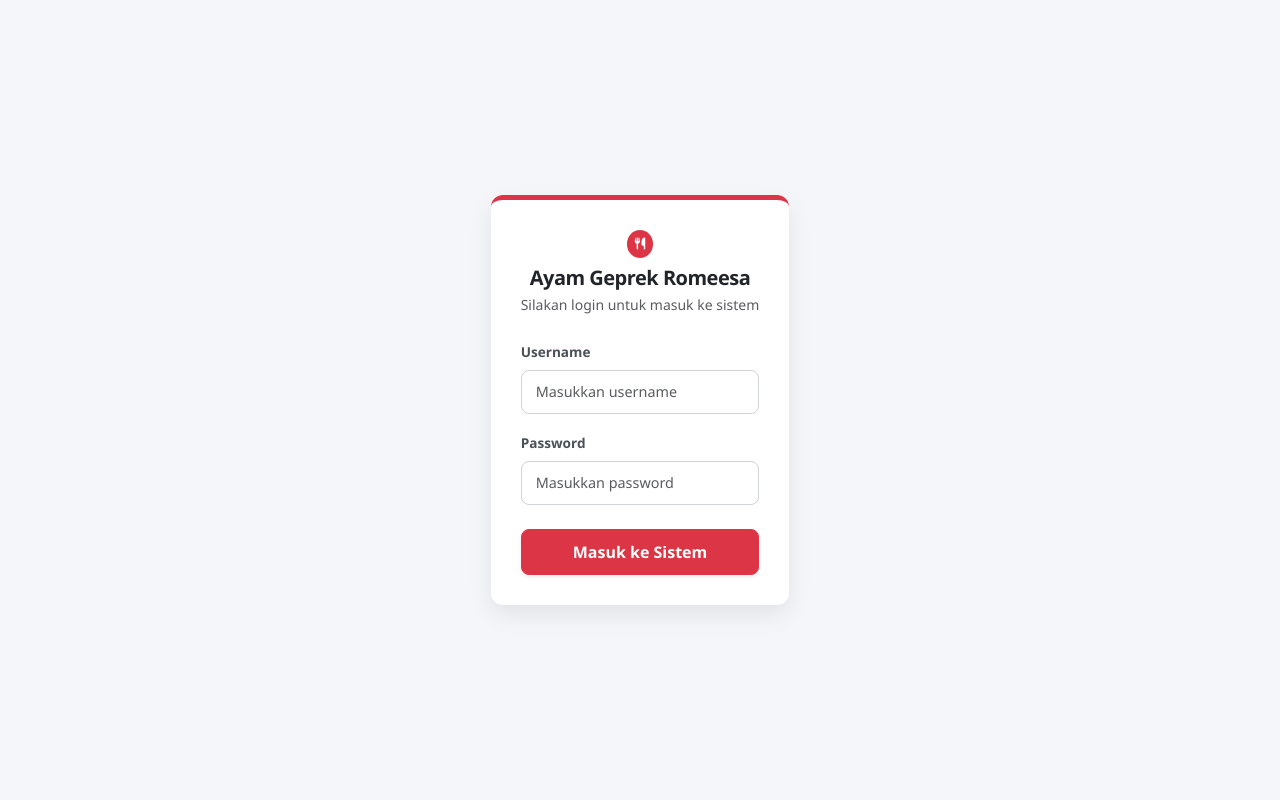
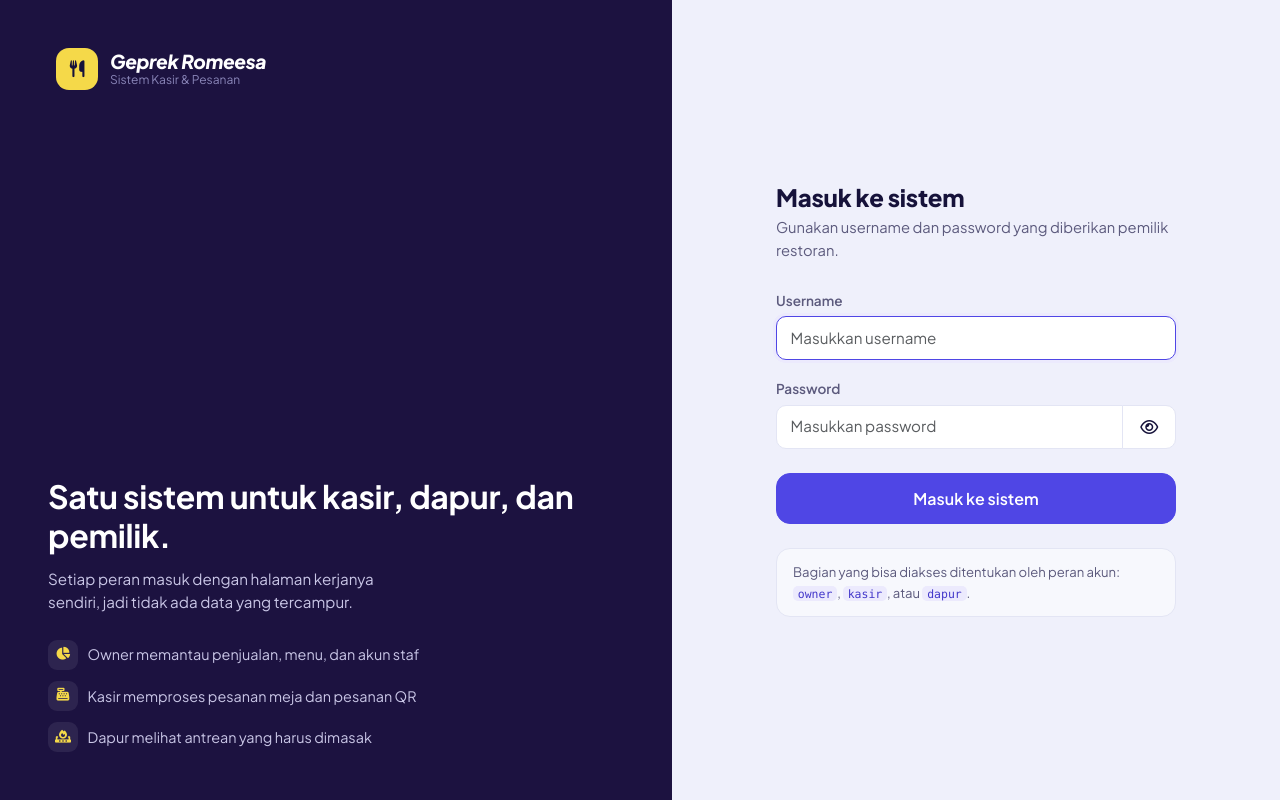
Before and after one commit to rycites/pos-ayam-geprek-romeesa-final, a CodeIgniter app: page /ayam-geprek-romeesa-final/ in a window 1280 px wide. Run offline with CodeIgniter, Linux system fonts and the light colour scheme.

Commit message:
mengupdate fitur

```diff
--- a/application/views/v_login.php
+++ b/application/views/v_login.php
@@ -1,114 +1,97 @@
+<?php
+defined('BASEPATH') OR exit('No direct script access allowed');
+?>
 <!DOCTYPE html>
 <html lang="id">
 <head>
     <meta charset="UTF-8">
-    <meta name="viewport" content="width=device-width, initial-scale=1.0">
-    <title>Login - Ayam Geprek Romeesa</title>
-    <!-- Bootstrap 5 CSS -->
+    <meta name="viewport" content="width=device-width, initial-scale=1">
+    <title>Masuk - Ayam Geprek Romeesa</title>
+    <link rel="preconnect" href="https://fonts.googleapis.com">
+    <link rel="preconnect" href="https://fonts.gstatic.com" crossorigin>
+    <link href="https://fonts.googleapis.com/css2?family=Plus+Jakarta+Sans:ital,wght@0,400;0,500;0,600;0,700;0,800;1,800&display=swap" rel="stylesheet">
     <link href="https://cdn.jsdelivr.net/npm/bootstrap@5.3.0/dist/css/bootstrap.min.css" rel="stylesheet">
-    <!-- FontAwesome -->
     <link rel="stylesheet" href="https://cdnjs.cloudflare.com/ajax/libs/font-awesome/6.4.0/css/all.min.css">
-    <style>
-        body, html {
-            height: 100%;
-            margin: 0;
-            background-color: #f4f6f9;
-            display: flex;
-            align-items: center;
-            justify-content: center;
-            font-family: 'Segoe UI', Tahoma, Geneva, Verdana, sans-serif;
-        }
-        .login-card {
-            width: 100%;
-            max-width: 380px;
-            border: none;
-            border-radius: 12px;
-            box-shadow: 0 10px 25px rgba(0, 0, 0, 0.08);
-            background: #ffffff;
-            overflow: hidden;
-            border-top: 5px solid #dc3545;
-        }
-        .login-body {
-            padding: 30px;
-        }
-        .brand-title {
-            font-weight: 700;
-            color: #212529;
-            font-size: 1.25rem;
-            letter-spacing: -0.5px;
-        }
-        .form-label {
-            font-size: 0.85rem;
-            font-weight: 600;
-            color: #495057;
-        }
-        .form-control {
-            padding: 10px 14px;
-            font-size: 0.9rem;
-            border-radius: 8px;
-            border: 1px solid #ced4da;
-        }
-        .form-control:focus {
-            border-color: #dc3545;
-            box-shadow: 0 0 0 0.2rem rgba(220, 53, 69, 0.15);
-        }
-        .btn-danger {
-            background-color: #dc3545;
-            border-color: #dc3545;
-            padding: 10px;
-            font-weight: 600;
-            border-radius: 8px;
-        }
-        .btn-danger:hover {
-            background-color: #bb2d3b;
-            border-color: #b02a37;
-        }
-    </style>
+    <link rel="stylesheet" href="<?= base_url('assets/css/theme.css'); ?>">
 </head>
 <body>
+<div class="login-page">
 
-    <div class="login-card">
-        <div class="login-body">
+    <section class="login-brand">
+        <div class="brand">
+            <span class="brand-mark"><i class="fa-solid fa-utensils" aria-hidden="true"></i></span>
+            <span class="brand-text">
+                <strong>Geprek Romeesa</strong>
+                <small>Sistem Kasir &amp; Pesanan</small>
+            </span>
+        </div>
 
-            <!-- Judul & Identitas Warung -->
-            <div class="text-center mb-4">
-                <div class="mb-2">
-                    <span class="badge bg-danger p-2 rounded-circle"><i class="fa-solid fa-utensils text-white"></i></span>
-                </div>
-                <h4 class="brand-title mb-1">Ayam Geprek Romeesa</h4>
-                <p class="text-muted small mb-0">Silakan login untuk masuk ke sistem</p>
+        <div>
+            <h1>Satu sistem untuk kasir, dapur, dan pemilik.</h1>
+            <p>Setiap peran masuk dengan halaman kerjanya sendiri, jadi tidak ada data yang tercampur.</p>
+
+            <div class="login-points">
+                <div><i class="fa-solid fa-chart-pie" aria-hidden="true"></i> <span>Owner memantau penjualan, menu, dan akun staf</span></div>
+                <div><i class="fa-solid fa-cash-register" aria-hidden="true"></i> <span>Kasir memproses pesanan meja dan pesanan QR</span></div>
+                <div><i class="fa-solid fa-fire-burner" aria-hidden="true"></i> <span>Dapur melihat antrean yang harus dimasak</span></div>
             </div>
+        </div>
+    </section>
 
-            <!-- Alert Gagal Login -->
-            <?php if($this->session->flashdata('msg')): ?>
-                <div class="alert alert-danger alert-dismissible fade show py-2 small mb-3" role="alert">
-                    <?= $this->session->flashdata('msg'); ?>
-                    <button type="button" class="btn-close" data-bs-dismiss="alert" aria-label="Close"></button>
+    <section class="login-panel">
+        <div class="login-card">
+            <h2>Masuk ke sistem</h2>
+            <p class="lead">Gunakan username dan password yang diberikan pemilik restoran.</p>
+
+            <?php if ($this->session->flashdata('msg')): ?>
+                <div class="alert alert-danger mb-3" role="alert">
+                    <i class="fa-solid fa-circle-exclamation" aria-hidden="true"></i>
+                    <span><?= html_escape($this->session->flashdata('msg')); ?></span>
                 </div>
             <?php endif; ?>
 
-            <!-- Form Login -->
             <form action="<?= site_url('auth/loginProcess'); ?>" method="POST">
-
                 <div class="mb-3">
-                    <label class="form-label">Username</label>
-                    <input type="text" name="username" class="form-control" required autocomplete="off" placeholder="Masukkan username">
+                    <label class="form-label" for="username">Username</label>
+                    <input type="text" id="username" name="username" class="form-control" required autofocus
+                           autocomplete="username" placeholder="Masukkan username">
                 </div>
 
                 <div class="mb-4">
-                    <label class="form-label">Password</label>
-                    <input type="password" name="password" class="form-control" required placeholder="Masukkan password">
+                    <label class="form-label" for="password">Password</label>
+                    <div class="input-group">
+                        <input type="password" id="password" name="password" class="form-control" required
+                               autocomplete="current-password" placeholder="Masukkan password">
+                        <button class="btn btn-light" type="button" id="togglePassword" aria-label="Tampilkan password" aria-pressed="false">
+                            <i class="fa-regular fa-eye" aria-hidden="true"></i>
+                        </button>
+                    </div>
                 </div>
 
-                <button type="submit" class="btn btn-danger w-100 shadow-sm">
-                    Masuk ke Sistem
-                </button>
+                <button type="submit" class="btn btn-primary btn-lg w-100">Masuk ke sistem</button>
             </form>
 
+            <div class="role-hint mt-4">
+                Bagian yang bisa diakses ditentukan oleh peran akun: <code>owner</code>, <code>kasir</code>, atau <code>dapur</code>.
+            </div>
         </div>
-    </div>
+    </section>
+</div>
 
-    <!-- Bootstrap 5 JS -->
-    <script src="https://cdn.jsdelivr.net/npm/bootstrap@5.3.0/dist/js/bootstrap.bundle.min.js"></script>
+<script src="https://cdn.jsdelivr.net/npm/bootstrap@5.3.0/dist/js/bootstrap.bundle.min.js"></script>
+<script>
+    (function () {
+        var input = document.getElementById('password');
+        var tombol = document.getElementById('togglePassword');
+        if (!input || !tombol) return;
+        tombol.addEventListener('click', function () {
+            var tampil = input.type === 'password';
+            input.type = tampil ? 'text' : 'password';
+            tombol.setAttribute('aria-pressed', tampil ? 'true' : 'false');
+            tombol.setAttribute('aria-label', tampil ? 'Sembunyikan password' : 'Tampilkan password');
+            tombol.querySelector('i').className = tampil ? 'fa-regular fa-eye-slash' : 'fa-regular fa-eye';
+        });
+    })();
+</script>
 </body>
 </html>
```
Also changed, not shown: application/views/v_kitchen.php (+44 -79 lines), application/views/v_owner_laporan_print.php (+38 -30 lines), application/views/v_owner_laporan.php (line endings or trailing spaces).
